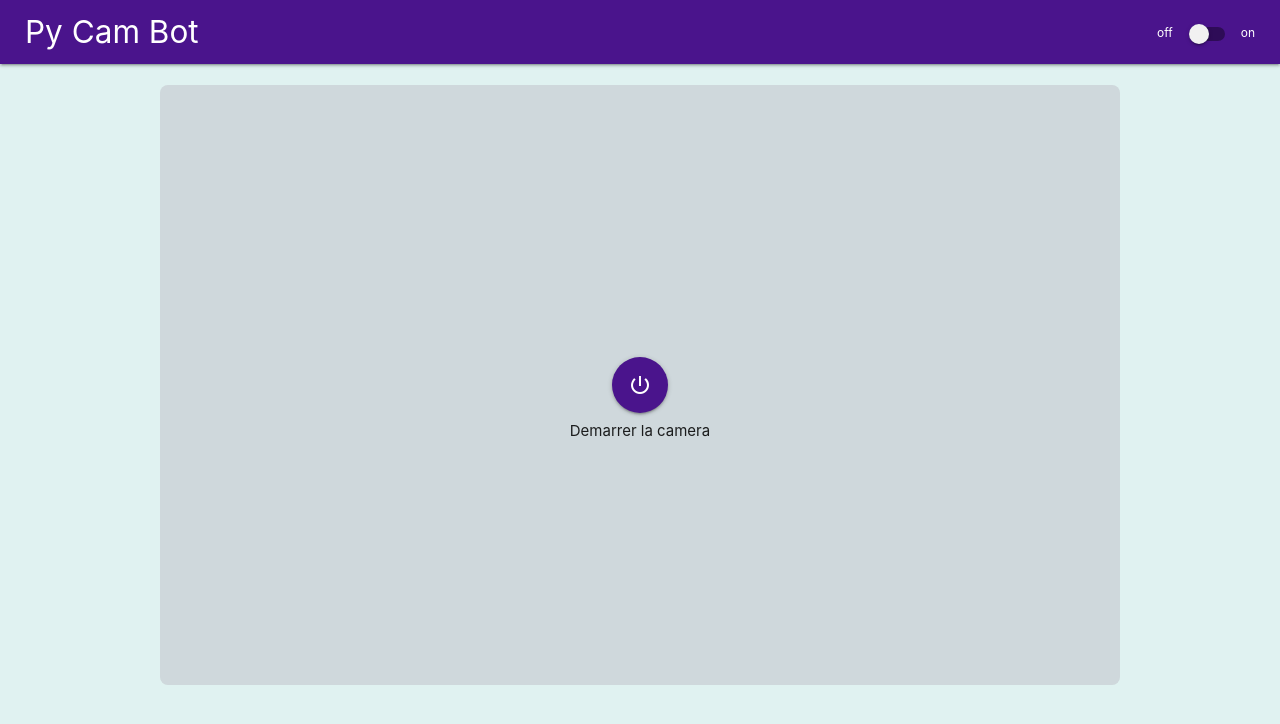
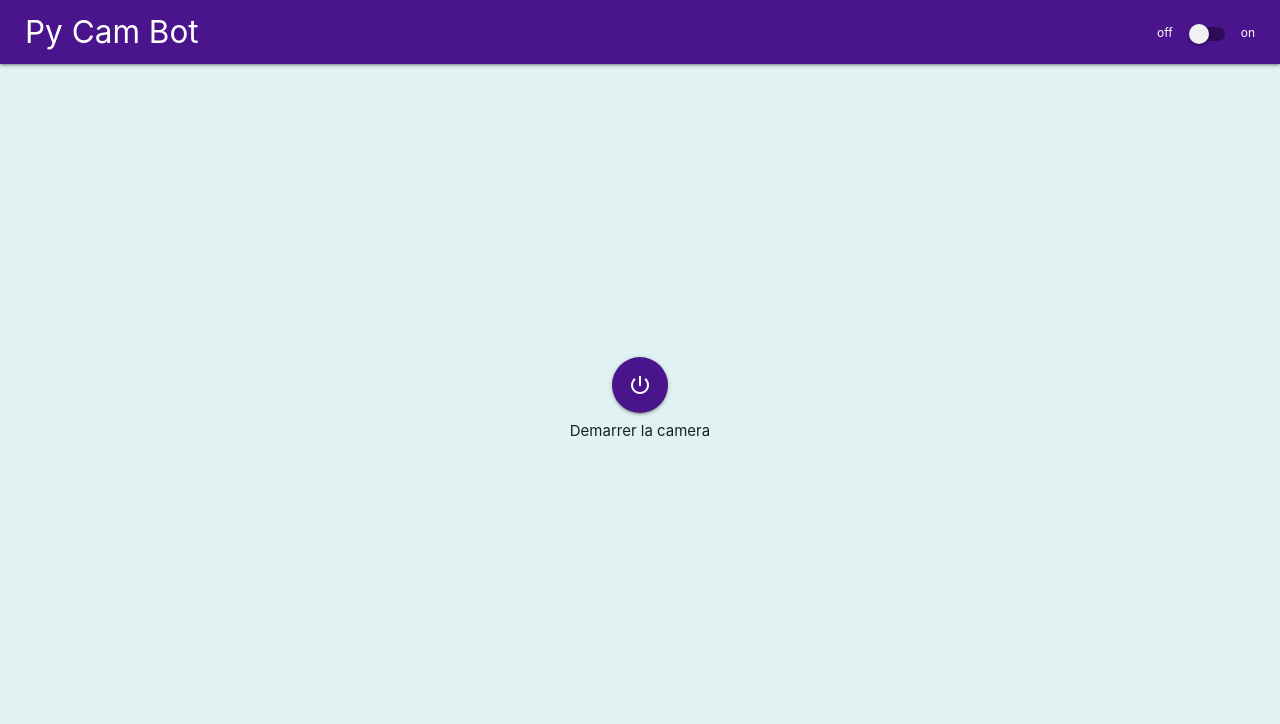
Before and after one commit to MathieuBouvet/pi-cam-bot-client, a React (Create React App) app: page / in a window 1280 px wide. Shown: the top 724 px of the page. Built offline with nearby package versions, Linux system fonts and the light colour scheme; no server answers.

Commit message:
Remove color of the camera button wrapper

```diff
--- a/src/components/AppDisplay.js
+++ b/src/components/AppDisplay.js
@@ -83,7 +83,7 @@ const AppDisplay = ({ camera, focused, dispatchCameraAction }) => {
             ></img>
           )}
           {!isCamera("loaded") && (
-            <div className="cam-stopped blue-grey lighten-4">
+            <div className="cam-stopped">
               <StartCamButton
                 isLoading={isCamera("starting OR stopping OR ready")}
                 startClickHandler={() => dispatchCameraAction("start-cam")}
```
